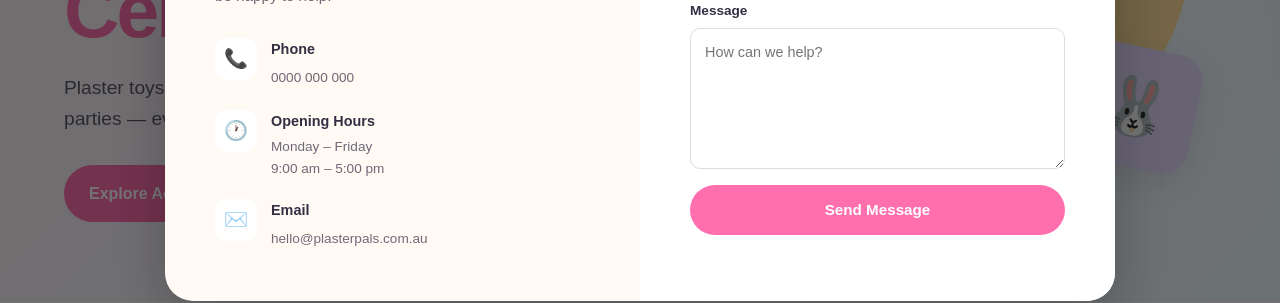
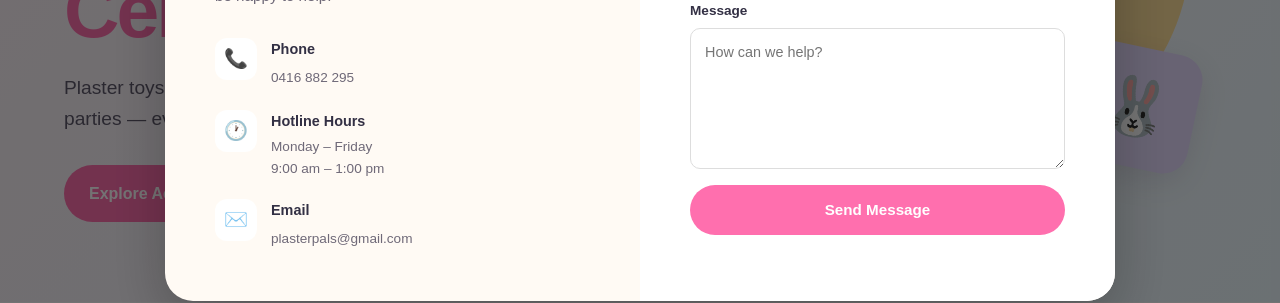
Before and after one commit to AllenRuiGuo/paint-and-play, a React (Vite) app: page / in a window 1280 px wide. Both pictures are taken after a click on the button "Contact". Shown: the part 396-699 px from the top of the page. Built offline with nearby package versions, Linux system fonts and the light colour scheme.

Commit message:
Change contact details

```diff
--- a/src/components/Contact/Contact.jsx
+++ b/src/components/Contact/Contact.jsx
@@ -49,8 +49,8 @@ function Contact({ isOpen, onClose }) {
 
                             <div>
                                 <h3>Phone</h3>
-                                <a href="tel:0000000000">
-                                    0000 000 000
+                                <a href="tel:0416882295">
+                                    0416 882 295
                                 </a>
                             </div>
                         </div>
@@ -62,10 +62,10 @@ function Contact({ isOpen, onClose }) {
                             </div>
 
                             <div>
-                                <h3>Opening Hours</h3>
+                                <h3>Hotline Hours</h3>
                                 <p>
                                     Monday – Friday<br />
-                                    9:00 am – 5:00 pm
+                                    9:00 am – 1:00 pm
                                 </p>
                             </div>
                         </div>
@@ -78,8 +78,8 @@ function Contact({ isOpen, onClose }) {
 
                             <div>
                                 <h3>Email</h3>
-                                <a href="mailto:hello@plasterpals.com.au">
-                                    hello@plasterpals.com.au
+                                <a href="mailto:plasterpals@gmail.com">
+                                    plasterpals@gmail.com
                                 </a>
                             </div>
                         </div>
--- a/src/components/Footer/Footer.jsx
+++ b/src/components/Footer/Footer.jsx
@@ -36,8 +36,8 @@ function Footer() {
                         We'd love to hear from you!
                     </p>
 
-                    <a href="mailto:hello@plasterpals.com.au">
-                        hello@plasterpals.com.au
+                    <a href="mailto:plasterpals@gmail.com">
+                        plasterpals@gmail.com
                     </a>
                 </div>
 
```
